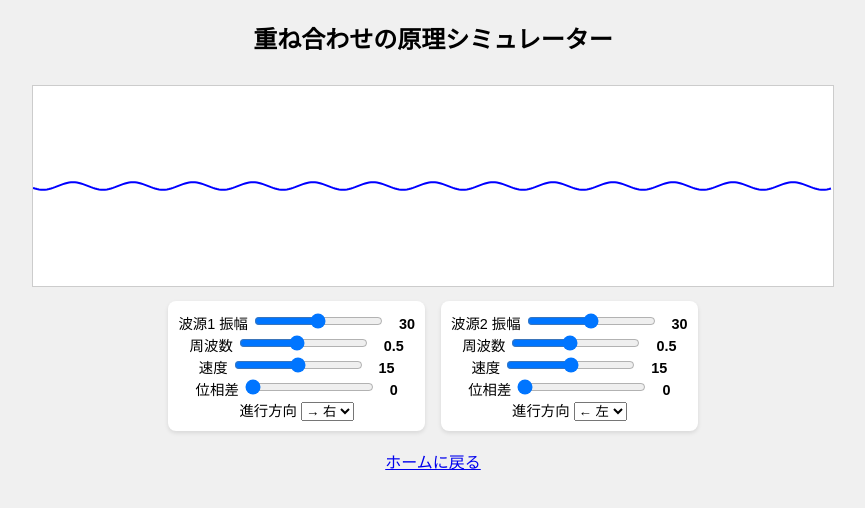
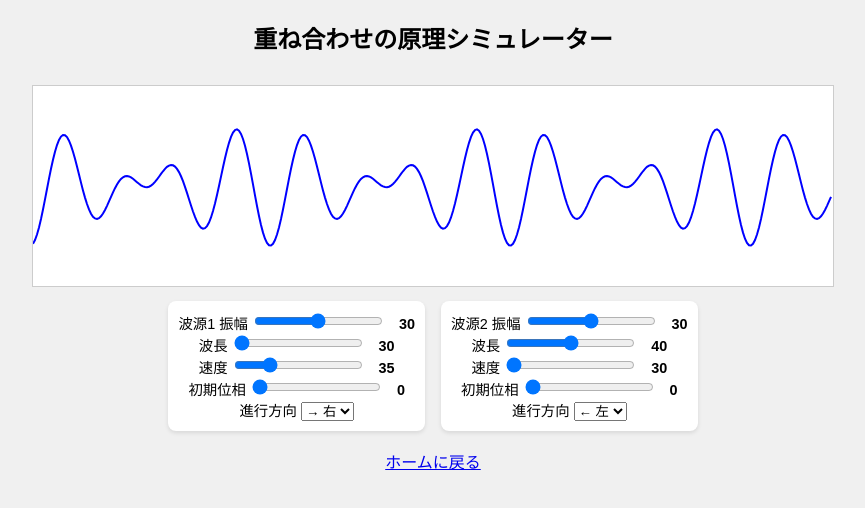
Before and after one commit to takahashi-alt/physics-simulation, a plain HTML site: page simulator.html in a window 1280 px wide. Shown: the whole page, without its empty margins (207-1072 px from the left). Drawn offline with Linux system fonts and the light colour scheme.

Commit message:
定在波

```diff
--- a/simulator.html
+++ b/simulator.html
@@ -44,18 +44,18 @@
   <div class="slider-group">
     <div class="slider-block">
       <label>波源1 振幅
-        <input type="range" id="amp1" min="10" max="50" value="30" oninput="updateValue(this)">
+        <input type="range" id="amp1" min="10" max="50" step="10" value="30" oninput="updateValue(this)">
         <span id="amp1_val">30</span>
       </label>
-      <label>周波数
-        <input type="range" id="freq1" min="0.1" max="1" step="0.1" value="0.5" oninput="updateValue(this)">
-        <span id="freq1_val">0.5</span>
+      <label>波長
+        <input type="range" id="wavelength1" min="30" max="50" step="5" value="30" oninput="updateValue(this)">
+        <span id="wavelength1_val">30</span>
       </label>
       <label>速度
-        <input type="range" id="speed1" min="10" max="20" step="0.1" value="15" oninput="updateValue(this)">
-        <span id="speed1_val">15</span>
+        <input type="range" id="speed1" min="30" max="50" step="5" value="35" oninput="updateValue(this)">
+        <span id="speed1_val">35</span>
       </label>
-      <label>位相差
+      <label>初期位相
         <input type="range" id="phase1" min="0" max="6.28" step="1.57" value="0" oninput="updateValue(this)">
         <span id="phase1_val">0</span>
       </label>
@@ -69,18 +69,18 @@
 
     <div class="slider-block">
       <label>波源2 振幅
-        <input type="range" id="amp2" min="10" max="50" value="30" oninput="updateValue(this)">
+        <input type="range" id="amp2" min="10" max="50" step="10" value="30" oninput="updateValue(this)">
         <span id="amp2_val">30</span>
       </label>
-      <label>周波数
-        <input type="range" id="freq2" min="0.1" max="1" step="0.1" value="0.5" oninput="updateValue(this)">
-        <span id="freq2_val">0.5</span>
+      <label>波長
+        <input type="range" id="wavelength2" min="30" max="50" step="5" value="40" oninput="updateValue(this)">
+        <span id="wavelength2_val">40</span>
       </label>
       <label>速度
-        <input type="range" id="speed2" min="10" max="20" step="0.1" value="15" oninput="updateValue(this)">
-        <span id="speed2_val">15</span>
+        <input type="range" id="speed2" min="30" max="50" step="5" value="30" oninput="updateValue(this)">
+        <span id="speed2_val">30</span>
       </label>
-      <label>位相差
+      <label>初期位相
         <input type="range" id="phase2" min="0" max="6.28" step="1.57" value="0" oninput="updateValue(this)">
         <span id="phase2_val">0</span>
       </label>
@@ -92,9 +92,8 @@
       </label>
     </div>
   </div>
-
   <script src="simulator.js"></script>
   <br>
-<a href="index.html">ホームに戻る</a>
+  <a href="index.html">ホームに戻る</a>
 </body>
 </html>
--- a/simulator.js
+++ b/simulator.js
@@ -27,20 +27,22 @@ const canvas = document.getElementById("waveCanvas");
   const source1 = {
     position: 50,
     amplitude: getSliderValue("amp1"),
-        frequency: getSliderValue("freq1"),
     speed: getSliderValue("speed1"),
+    wavelength: getSliderValue("wavelength1"),
     phase: getSliderValue("phase1"),
     direction: getDirection("dir1")
   };
+  source1.frequency = source1.speed / source1.wavelength;
 
   const source2 = {
     position: numPoints - 50,
     amplitude: getSliderValue("amp2"),
-        frequency: getSliderValue("freq2"),
     speed: getSliderValue("speed2"),
+    wavelength: getSliderValue("wavelength2"),
     phase: getSliderValue("phase2"),
     direction: getDirection("dir2")
   };
+  source2.frequency = source2.speed / source2.wavelength;
 
   const sources = [source1, source2];
 
```
Lines whose indentation alone changed are shown as unchanged.
